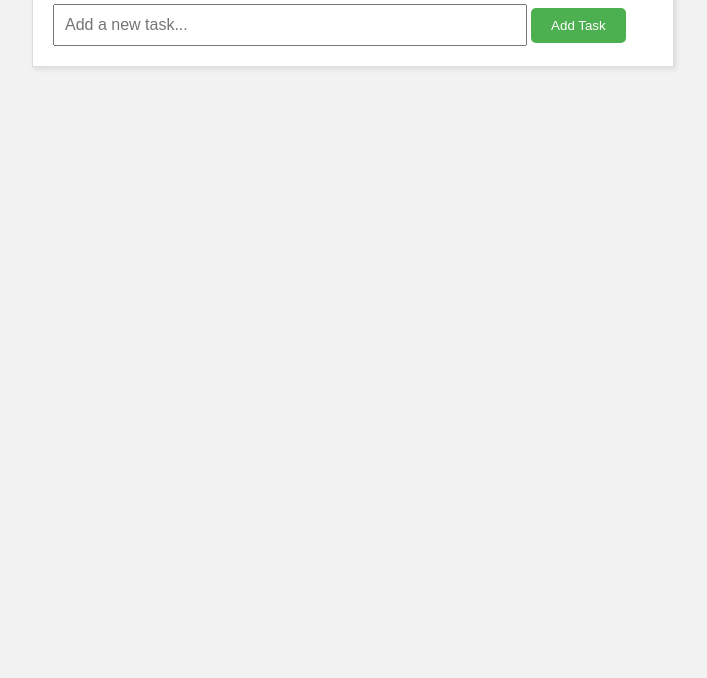
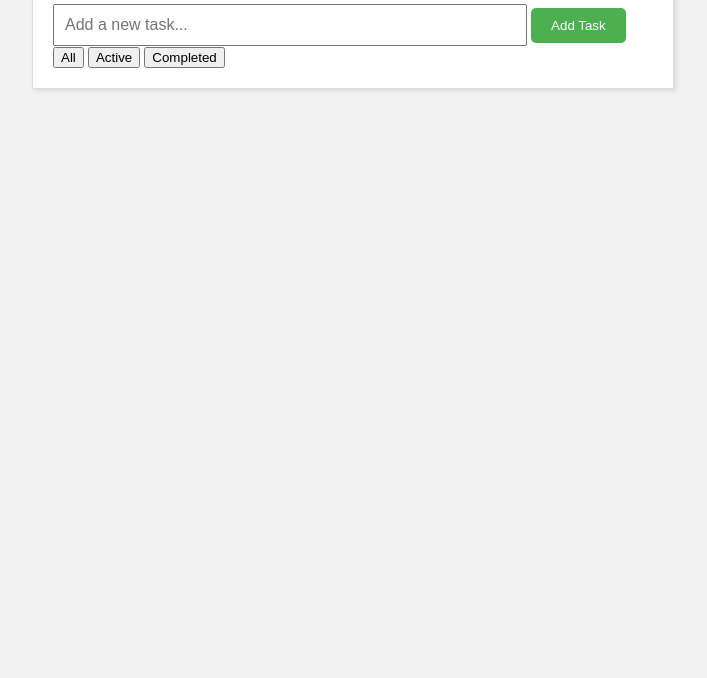
Before and after one commit to regulating/Assignment-0-todo-app, a website: page public/index.html in a window 1280 px wide. Shown: the part 122-800 px from the top of the page, without its empty margins (287-994 px from the left). Drawn offline with Linux system fonts and the light colour scheme; no server answers.

Commit message:
Update index.html
Added ALL, Completed and Active buttons

```diff
--- a/public/index.html
+++ b/public/index.html
@@ -13,6 +13,13 @@
             <input type="text" id="task-input" placeholder="Add a new task..." required>
             <button type="submit">Add Task</button>
         </form>
+
+        <div class="filter-options">
+            <button id="filter-all" class="active">All</button>
+            <button id="filter-active">Active</button>
+            <button id="filter-completed">Completed</button>
+        </div>
+
         <ul id="task-list">
         </ul>
     </div>
```
